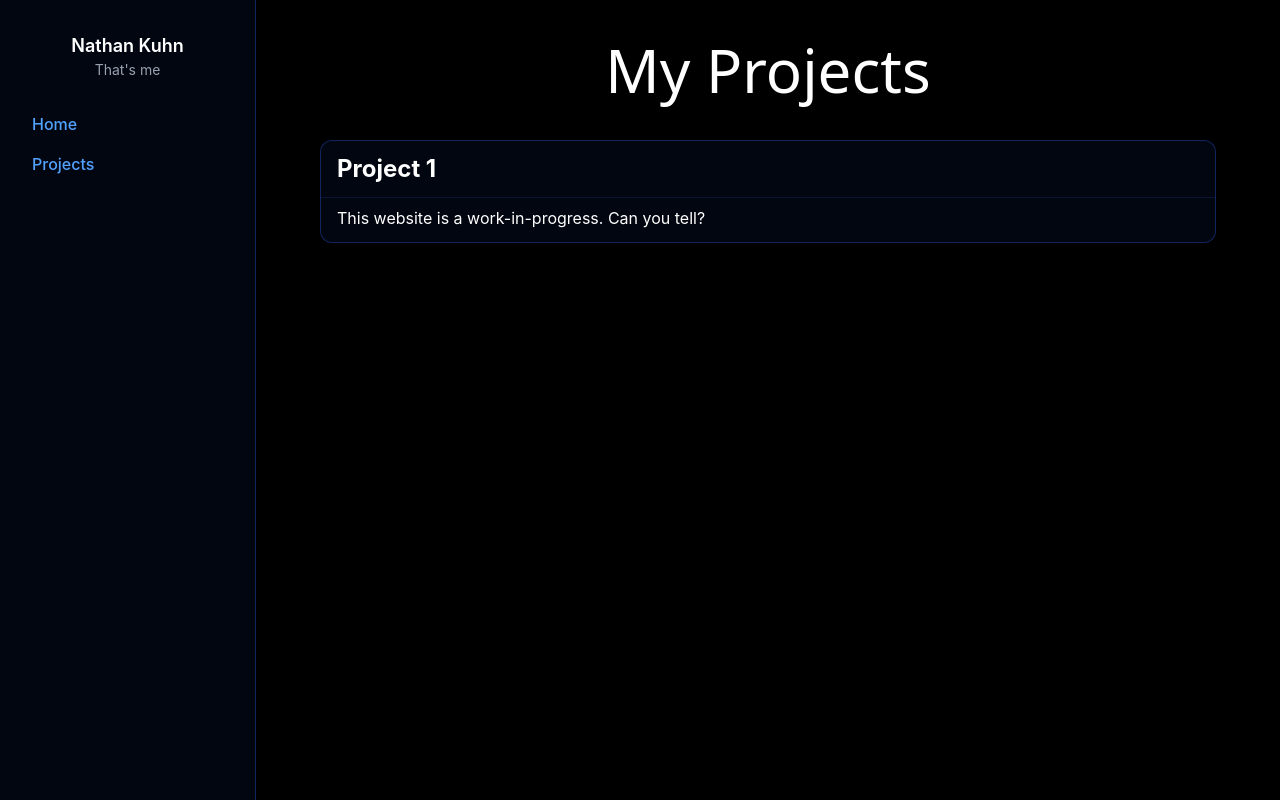
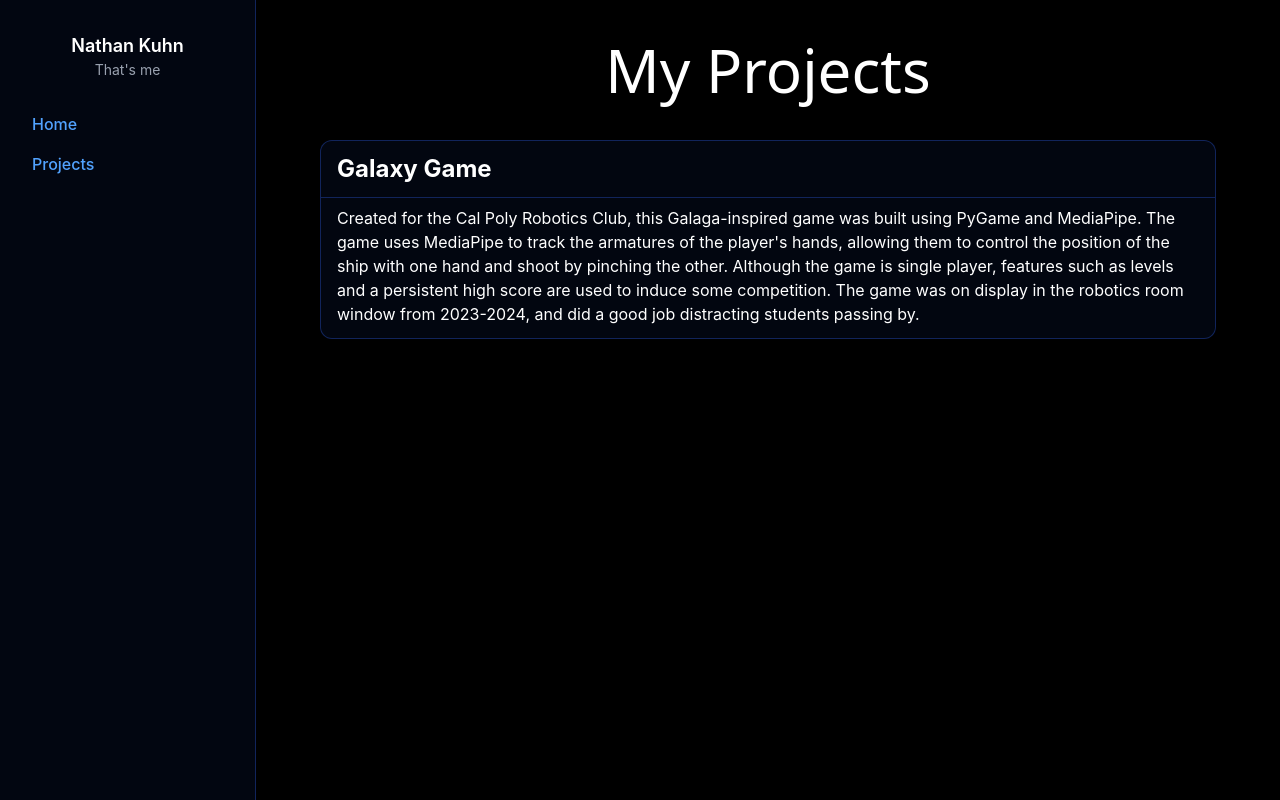
Before and after one commit to NathanKuhn/NathanKuhn.github.io, a Next.js app: page /projects in a window 1280 px wide. Built offline with nearby package versions, Linux system fonts and the light colour scheme.

Commit message:
Add galaxy game to project list

```diff
--- a/src/app/projects/page.tsx
+++ b/src/app/projects/page.tsx
@@ -1,7 +1,10 @@
 import Box from "../../components/Box";
 
 const project1 = `
-This website is a work-in-progress. Can you tell?
+Created for the Cal Poly Robotics Club, this Galaga-inspired game was built using PyGame and MediaPipe.
+The game uses MediaPipe to track the armatures of the player's hands, allowing them to control the position of the ship with one hand and shoot by pinching the other.
+Although the game is single player, features such as levels and a persistent high score are used to induce some competition.
+The game was on display in the robotics room window from 2023-2024, and did a good job distracting students passing by.
 `;
 
 export default function Projects() {
@@ -9,7 +12,11 @@ export default function Projects() {
     <div className="w-full px-8 pt-10 pb-0 flex flex-col items-center">
       <h1 className="text-white text-6xl font-sans mb-2">My Projects</h1>
       <div className="flex-1 flex flex-col gap-8 p-8 items-stretch w-full">
-        <Box title="Project 1" content={project1} />
+        <Box
+          title="Galaxy Game"
+          content={project1}
+          titleLink="https://github.com/CPSmartWorkbench/GalaxyGame"
+        />
       </div>
     </div>
   );
--- a/src/components/Box.tsx
+++ b/src/components/Box.tsx
@@ -4,9 +4,15 @@ interface BoxProps {
   content: string;
   className?: string;
   title?: string;
+  titleLink?: string;
 }
 
-export default function Box({ content, className = "", title }: BoxProps) {
+export default function Box({
+  content,
+  className = "",
+  title,
+  titleLink,
+}: BoxProps) {
   const classes = [
     "rounded-xl",
     "border",
@@ -19,9 +25,14 @@ export default function Box({ content, className = "", title }: BoxProps) {
   return (
     <div className={`${classes} ${className}`}>
       {title && (
-        <div className="w-full">
-          <h2 className="text-white text-2xl font-bold py-3 px-4">{title}</h2>
-          <div className="w-full border-t border-blue-900/30" />
+        <div className="w-full text-white text-2xl font-bold py-3 px-4 border-b border-blue-900/60">
+          {titleLink ? (
+            <a href={titleLink} className="hover:underline">
+              {title}
+            </a>
+          ) : (
+            <h2>{title}</h2>
+          )}
         </div>
       )}
       <div className="w-full px-4 py-3 pt-2">
```
